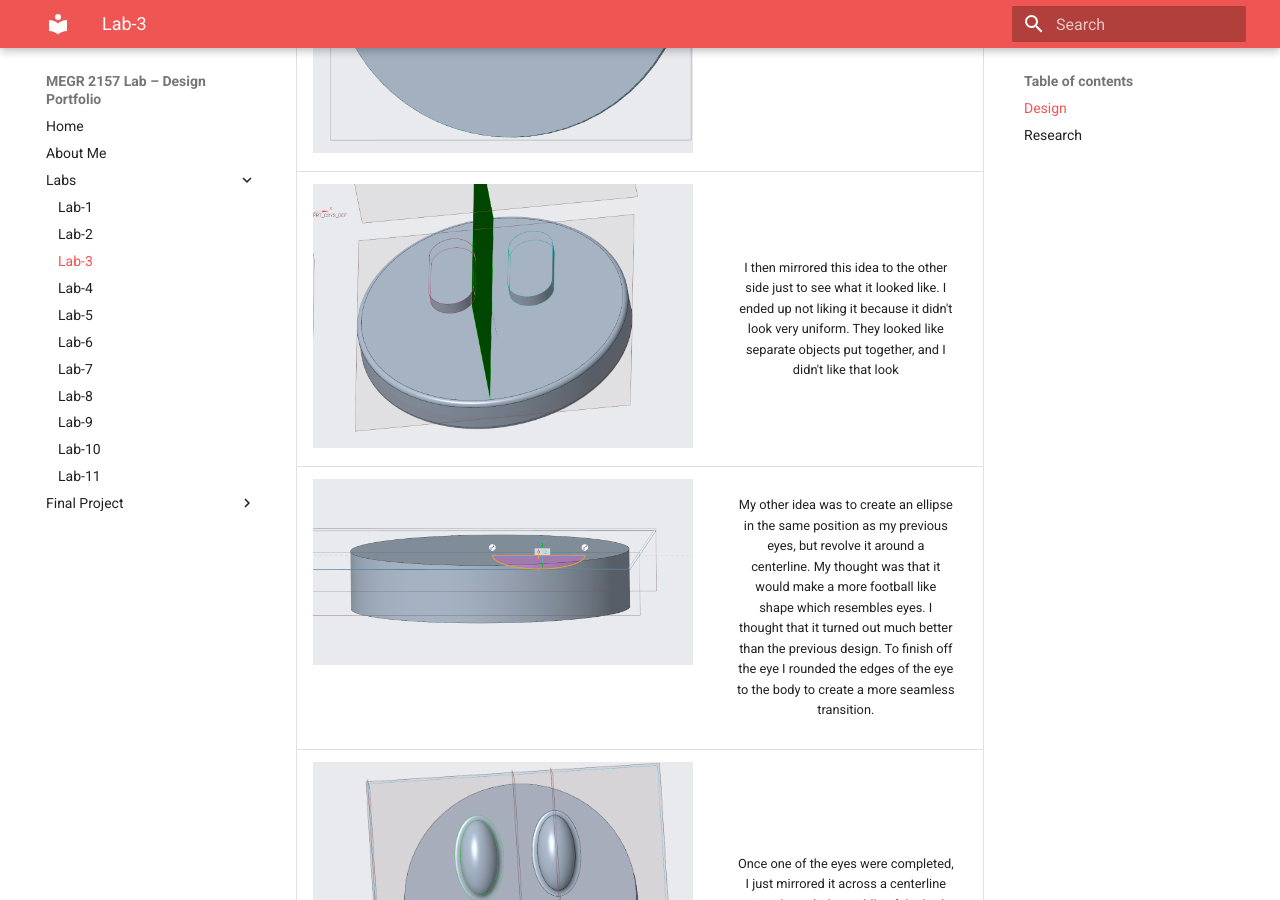
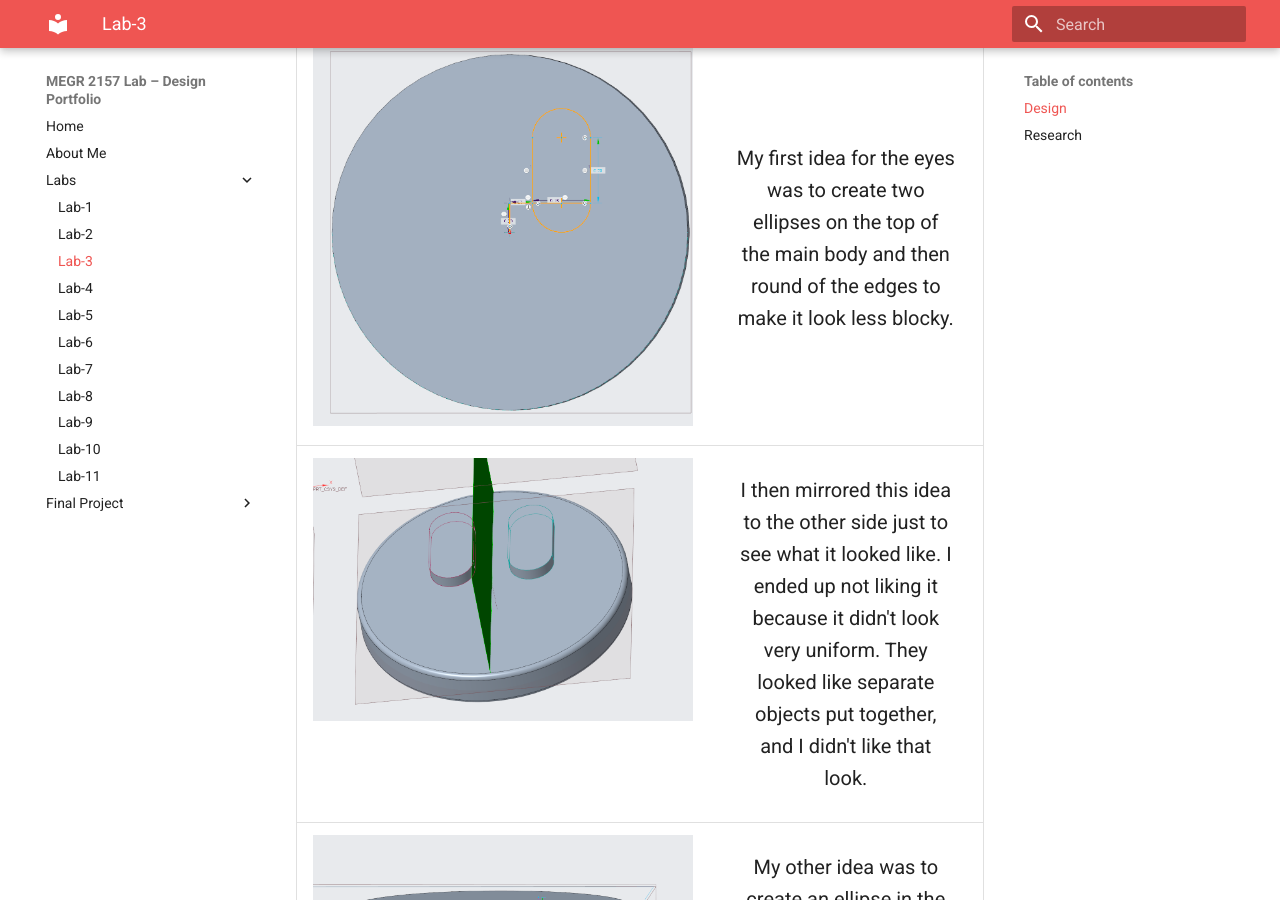
Before and after one commit to AndyChwalik/andy-chwalik-portfolio, an MkDocs documentation site: the page built from docs/Labs/L03/index.md, in a window 1280 px wide and 900 px high, scrolled down 1795 px. Built offline with MkDocs 1.6.1 and Material for MkDocs 9.7.7, drawn with Linux system fonts in a browser that asks for light colours.

Commit message:
Update index.md

```diff
--- a/docs/Labs/L03/index.md
+++ b/docs/Labs/L03/index.md
@@ -10,7 +10,9 @@ I couldn't land on an object I wanted to 3D print initially, but I decided to do
       <img src="constraints.png" alt="constraints" style="width:100%; height:auto;">
     </td>
     <td style="width:40%; padding:28px; text-align:center; vertical-align:middle;"">
+      <div style="font-size:20px;">
         Started by sketching the constraints of the 3D print (1.5 in x 1.5 in x 0.5 in). It would give me a visual boundary rather than guessing.
+      </div>
     </td>
   </tr>
   <tr>
@@ -18,7 +20,9 @@ I couldn't land on an object I wanted to 3D print initially, but I decided to do
       <img src="main_body.png" alt="MainBody" style="width:100%; height:auto;">
     </td>
     <td style="width:40%; padding:28px; text-align:center; vertical-align:middle;"">
+      <div style="font-size:20px;">
         I created a centerline in the constraints box and then offset that centerline by .10 inches. I used that offset line to draw a circle from the center point of the centerline to the edge of the constraints box. I then offset that circle by 0.05 inches. I deleted the outer circle to create the main outline for Kirby's body.
+      </div>
     </td>
   </tr>
     <tr>
@@ -26,14 +30,18 @@ I couldn't land on an object I wanted to 3D print initially, but I decided to do
       <img src="body_extrude.png" alt="main_body_extrude" style="width:100%; height:auto;">
     </td>
     <td style="width:40%; padding:28px; text-align:center; vertical-align:middle;"">
+      <div style="font-size:20px;">
         I extruded the outline of Kirby's body to half of the height constraints because I was thinking of adding depth to his eyes, mouth, hands, and feet since one side is going to be flat to make it easier to 3D print.
+      </div>
     </td>
   </tr>    <tr>
     <td style="width:60%;">
       <img src="body_round.png" alt="main_body_round" style="width:100%; height:auto;">
     </td>
     <td style="width:40%; padding:28px; text-align:center; vertical-align:middle;"">
+      <div style="font-size:20px;">
         To finish the main body, I rounded the edges of the side I wanted to create the details on. I didn't have a specific measurement for the round, I just kept adding more until I thought it looked good.
+      </div>
     </td>
   </tr>
     <tr>
@@ -41,7 +49,9 @@ I couldn't land on an object I wanted to 3D print initially, but I decided to do
       <img src="initial_eye.png" alt="initial_eye_design" style="width:100%; height:auto;">
     </td>
     <td style="width:40%; padding:28px; text-align:center; vertical-align:middle;"">
+      <div style="font-size:20px;">
         My first idea for the eyes was to create two ellipses on the top of the main body and then round of the edges to make it look less blocky.
+      </div>
     </td>
   </tr>
     <tr>
@@ -49,7 +59,9 @@ I couldn't land on an object I wanted to 3D print initially, but I decided to do
       <img src="mirror_attempt.png" alt="mirror_attempt" style="width:100%; height:auto;">
     </td>
     <td style="width:40%; padding:28px; text-align:center; vertical-align:middle;"">
-        I then mirrored this idea to the other side just to see what it looked like. I ended up not liking it because it didn't look very uniform. They looked like separate objects put together, and I didn't like that look
+      <div style="font-size:20px;">
+        I then mirrored this idea to the other side just to see what it looked like. I ended up not liking it because it didn't look very uniform. They looked like separate objects put together, and I didn't like that look.
+      </div>
     </td>
   </tr>
   </tr>
@@ -58,7 +70,9 @@ I couldn't land on an object I wanted to 3D print initially, but I decided to do
       <img src="eye_revolve1.png" alt="eye_better_design" style="width:100%; height:auto;">
     </td>
     <td style="width:40%; padding:28px; text-align:center; vertical-align:middle;"">
+      <div style="font-size:20px;">
         My other idea was to create an ellipse in the same position as my previous eyes, but revolve it around a centerline. My thought was that it would make a more football like shape which resembles eyes. I thought that it turned out much better than the previous design. To finish off the eye I rounded the edges of the eye to the body to create a more seamless transition.
+      </div>
     </td>
   </tr>
     <tr>
@@ -66,7 +80,9 @@ I couldn't land on an object I wanted to 3D print initially, but I decided to do
       <img src="both_eyes.png" alt="both_eyes" style="width:100%; height:auto;">
     </td>
     <td style="width:40%; padding:28px; text-align:center; vertical-align:middle;"">
+      <div style="font-size:20px;">
         Once one of the eyes were completed, I just mirrored it across a centerline going through the middle of the body to keep the dimensions the exact same on both sides.
+      </div>
     </td>
   </tr>
     </tr>
@@ -75,7 +91,9 @@ I couldn't land on an object I wanted to 3D print initially, but I decided to do
       <img src="mouth_sketch.png" alt="mouth_sketch" style="width:100%; height:auto;">
     </td>
     <td style="width:40%; padding:28px; text-align:center; vertical-align:middle;"">
+      <div style="font-size:20px;">
         I decided to make the mouth next so I would get a better feeling of where the project was going. I didn't want to make a super symmetrical mouth, because I thought it would look weird, so I used the spline tool to create similar shapes on both sides while maintaining the look I wanted.
+      </div>
     </td>
   </tr>
       <tr>
@@ -83,7 +101,9 @@ I couldn't land on an object I wanted to 3D print initially, but I decided to do
       <img src="mouth_extrude.png" alt="mouth_extrusion" style="width:100%; height:auto;">
     </td>
     <td style="width:40%; padding:28px; text-align:center; vertical-align:middle;"">
+      <div style="font-size:20px;">
         I decided to extrude the mouth downwards to create more depth to the 3D model. There was no specific measurement I had in mind for this, I just kept taking away material until I thought it looked good.
+      </div>
     </td>
   </tr>
       <tr>
@@ -91,7 +111,9 @@ I couldn't land on an object I wanted to 3D print initially, but I decided to do
       <img src="blush_datum_Plane.png" alt="blush_datum_Plane" style="width:100%; height:auto;">
     </td>
     <td style="width:40%; padding:28px; text-align:center; vertical-align:middle;"">
+      <div style="font-size:20px;">
         To make the blush under Kirby's eyes, I created a datum plane where I wanted them to line up. Doing this allows me to use the same technique I used for the eyes. Similar to previous dimensions, I didn't have exact dimensions in mind while making it, but it ended up being .78 inches from the bottom of the constraints box.
+      </div>
     </td>
   </tr>
   <tr>
@@ -99,7 +121,9 @@ I couldn't land on an object I wanted to 3D print initially, but I decided to do
       <img src="blush_sketch.png" alt="blush_sketch" style="width:100%; height:auto;">
     </td>
     <td style="width:40%; padding:28px; text-align:center; vertical-align:middle;"">
+      <div style="font-size:20px;">
         I used the same sketch and revolve technique for the blush as I did for the eyes. The length of the ellipse was .20 inches with .08 inches between the two peaks.
+      </div>
     </td>
   </tr>
   <tr>
@@ -107,7 +131,9 @@ I couldn't land on an object I wanted to 3D print initially, but I decided to do
       <img src="left_blush.png" alt="both_blushes" style="width:100%; height:auto;">
     </td>
     <td style="width:40%; padding:28px; text-align:center; vertical-align:middle;"">
+      <div style="font-size:20px;">
         Once the blush was sketched and revolved, I mirrored it across the same middle datum plane I used for the eyes to keep the dimensions the same on both sides of the object.
+      </div>
     </td>
   </tr>
   <tr>
@@ -115,7 +141,9 @@ I couldn't land on an object I wanted to 3D print initially, but I decided to do
       <img src="bot_datum_plane.png" alt="new_datum_plane" style="width:100%; height:auto;">
     </td>
     <td style="width:40%; padding:28px; text-align:center; vertical-align:middle;"">
+      <div style="font-size:20px;">
         To make the arms and feet, I created another datum plane on the bottom of the main body so that I could sketch inside of the body and outside of the body. It makes it easier to create different shapes for the arms and feet.
+      </div>
     </td>
   </tr>
     <tr>
@@ -123,7 +151,9 @@ I couldn't land on an object I wanted to 3D print initially, but I decided to do
       <img src="left_arm_sketch.png" alt="left_arm_sketch" style="width:100%; height:auto;">
     </td>
     <td style="width:40%; padding:28px; text-align:center; vertical-align:middle;"">
+      <div style="font-size:20px;">
         Making the arms, I used a similar technique as I used for the mouth. I used the spline tool from the non rounded part of the body to create a circular looking hand. I then used an arc to connect the two end points of the spline since the body was still a perfect circle. I wanted to make him look like he was waving, so that is why the left hand is high up on the body.
+      </div>
     </td>
   </tr>
     <tr>
@@ -131,7 +161,9 @@ I couldn't land on an object I wanted to 3D print initially, but I decided to do
       <img src="left_arm_height.png" alt="left_arm_extrusion" style="width:100%; height:auto;">
     </td>
     <td style="width:40%; padding:28px; text-align:center; vertical-align:middle;"">
+      <div style="font-size:20px;">
         I extruded the arm to a slightly shorter height than the main body because Kirby has really small arms in his games. I thought that it would make it look more like the character.
+      </div>
     </td>
   </tr>
     <tr>
@@ -139,7 +171,9 @@ I couldn't land on an object I wanted to 3D print initially, but I decided to do
       <img src="left_arm_round.png" alt="left_arm_round" style="width:100%; height:auto;">
     </td>
     <td style="width:40%; padding:28px; text-align:center; vertical-align:middle;"">
+      <div style="font-size:20px;">
         Keeping the rounding consistent, I rounded Kirby's arm the same amount for when I rounded his body. I thought it would make the whole design look more uniform.
+      </div>
     </td>
   </tr>
     <tr>
@@ -147,7 +181,9 @@ I couldn't land on an object I wanted to 3D print initially, but I decided to do
       <img src="both_arms.png" alt="both_arms" style="width:100%; height:auto;">
     </td>
     <td style="width:40%; padding:28px; text-align:center; vertical-align:middle;"">
+      <div style="font-size:20px;">
         I repeated this process for the right arm, but I put it a little lower to try and give him that waving look.
+      </div>
     </td>
   </tr>
     <tr>
@@ -155,7 +191,9 @@ I couldn't land on an object I wanted to 3D print initially, but I decided to do
       <img src="right_foot_sketch.png" alt="right_foot_sketch" style="width:100%; height:auto;">
     </td>
     <td style="width:40%; padding:28px; text-align:center; vertical-align:middle;"">
+      <div style="font-size:20px;">
         I used the same spline technique for the feet as well. I couldn't use an arc for the feet like I did for the arms because Creo was acting funny every time I tried. I am assuming it's because the shape of the feet is much stranger than the arms, which causes confusion when using the arc tool.
+      </div>
     </td>
   </tr>
     <tr>
@@ -163,7 +201,9 @@ I couldn't land on an object I wanted to 3D print initially, but I decided to do
       <img src="right_foot_height.png" alt="right_foot_extrusion" style="width:100%; height:auto;">
     </td>
     <td style="width:40%; padding:28px; text-align:center; vertical-align:middle;"">
+      <div style="font-size:20px;">
         I extruded his feet slightly bigger than the main body because Kirby has massive feet in all of his games. The reason why I picked 0.05 inches was because that is how much shorter I made the arms from the body. I was trying to stay consistent with those measurements.
+      </div>
     </td>
   </tr>
     <tr>
@@ -171,7 +211,9 @@ I couldn't land on an object I wanted to 3D print initially, but I decided to do
       <img src="right_foot_round.png" alt="right_foot_round" style="width:100%; height:auto;">
     </td>
     <td style="width:40%; padding:28px; text-align:center; vertical-align:middle;"">
+      <div style="font-size:20px;">
         The rounding isn't the same on the feet as the body and arms because the feet interacted differently with the body than the arms did. Since the feet interact with the rounding on the body, I was only able to round the feet until it met with the rounding from the body. That is why the rounding for the feet is only 0.05 inches rather than 0.09 inches.
+      </div>
     </td>
   </tr>
     <tr>
@@ -179,7 +221,9 @@ I couldn't land on an object I wanted to 3D print initially, but I decided to do
       <img src="final_design.png" alt="final_design" style="width:100%; height:auto;">
     </td>
     <td style="width:40%; padding:28px; text-align:center; vertical-align:middle;"">
+      <div style="font-size:20px;">
         I followed the same process for the right foot, and Kirby was ready to be 3D printed.
+      </div>
     </td>
   </tr>
       <tr>
@@ -187,7 +231,9 @@ I couldn't land on an object I wanted to 3D print initially, but I decided to do
       <img src="model_tree.png" alt="model_tree" style="width:100%; height:auto;">
     </td>
     <td style="width:40%; padding:28px; text-align:center; vertical-align:middle;"">
+      <div style="font-size:20px;">
         Here is the model tree of the fully 3D modeled object.
+      </div>
     </td>
   </tr>
 </table><br>
@@ -200,7 +246,9 @@ I couldn't land on an object I wanted to 3D print initially, but I decided to do
       <img src="cubic_infill.jpg" alt="cubic_infill" style="width:100%; height:auto;">
     </td>
     <td style="width:40%; padding:28px; text-align:center; vertical-align:middle;"">
+      <div style="font-size:20px;">
         The geometry for cubic infill is a structure of tilted cubes. This causes the structure inside to be air-filled cube pockets that provides the same stiffness in all directions. It distributes the stress applied on the object evenly, making it good for structural components. The air pockets created could lead to cubic infills being good heat insulators or be able to float on water. Cubic infills typically take longer to print than other infills.
+      </div>
     </td>
   </tr>
     <tr>
@@ -208,7 +256,9 @@ I couldn't land on an object I wanted to 3D print initially, but I decided to do
       <img src="triangle_infill.jpg" alt="cubic_infill" style="width:100%; height:auto;">
     </td>
     <td style="width:40%; padding:28px; text-align:center; vertical-align:middle;"">
+      <div style="font-size:20px;">
         The geometry for triangular infill is a structure with three set paths to create triangle shaped objects. It is very similar to the honeycomb and grid infills. The triangular shapes give good support for tensile strength, meaning that triangular infill would be good for support structures. Triangular infill uses slightly more material and takes longer than normal.
+      </div>
     </td>
   </tr>
     <tr>
@@ -216,7 +266,9 @@ I couldn't land on an object I wanted to 3D print initially, but I decided to do
       <img src="concentric_infill.jpg" alt="cubic_infill" style="width:100%; height:auto;">
     </td>
     <td style="width:40%; padding:28px; text-align:center; vertical-align:middle;"">
+      <div style="font-size:20px;">
         The geometry for concentric infill is a hexagon that is offset repeatedly until it hits the walls of your object. With multiple hexagons, the concentric infill provides great resistance to force coming from above it. However, due to the layers not being connected, it provides little to no resistance in the horizontal direction. This means that concentric infill is really good for flexible parts. Concentric infill uses less material than other infills, but it takes longer than average due to the amount of rings it involves.
+      </div>
     </td>
   </tr>
 </table><br>
```
